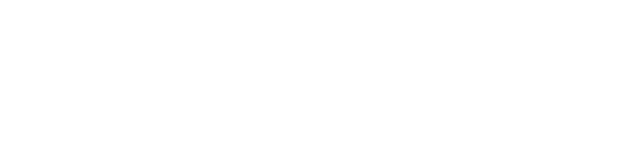
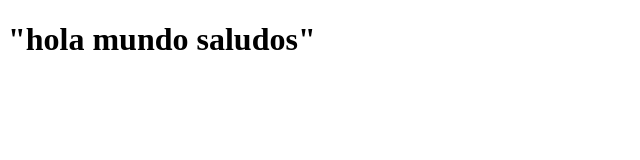
Before and after one commit to johan101429/trabajo_ramas, a plain HTML site: page index.html in a window 1280 px wide. Shown: the whole page, without its empty margins (0-640 px from the left). Drawn offline with Linux system fonts and the light colour scheme.

Commit message:
se crea estuctura de html y se agrea un H1

```diff
--- a/index.html
+++ b/index.html
@@ -6,6 +6,6 @@
     <title>Document</title>
 </head>
 <body>
-
+    <h1> "hola mundo saludos" </h1>
 </body>
 </html>
```
